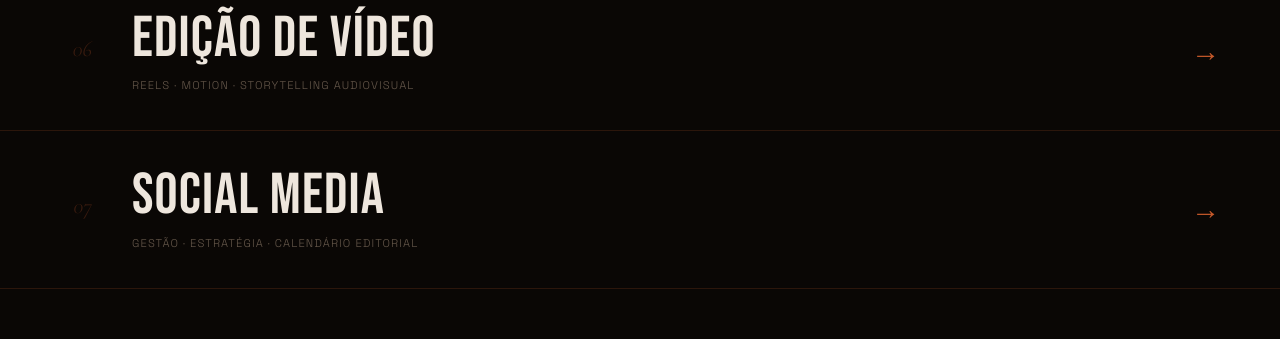
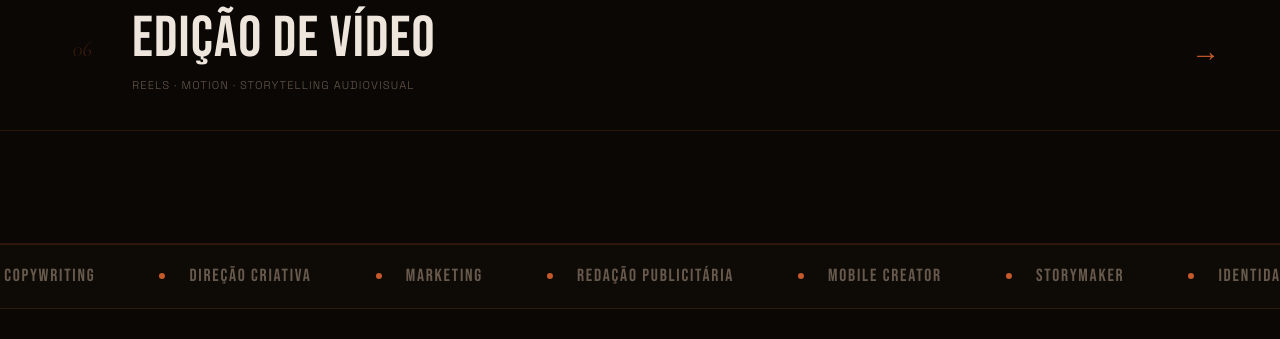
Before and after one commit to caiocpvaraujo-code/graphic-twin-bot, a React (Vite) app: page / in a window 1280 px wide. Shown: the part 1960-2299 px from the top of the page. Built offline with nearby package versions, Linux system fonts and the light colour scheme; the HTML template or start-up script is replaced by a standard one.

Commit message:
feat: remove Social Media page and navigation entry
Co-Authored-By: Claude Sonnet 4.6 <noreply@anthropic.com>

```diff
--- a/src/App.tsx
+++ b/src/App.tsx
@@ -10,7 +10,6 @@ import Storymaker from "./pages/Storymaker.tsx";
 import Copywriting from "./pages/Copywriting.tsx";
 import Design from "./pages/Design.tsx";
 import Video from "./pages/Video.tsx";
-import SocialMedia from "./pages/SocialMedia.tsx";
 import NotFound from "./pages/NotFound.tsx";
 import ScrollToTop from "./components/ScrollToTop.tsx";
 
@@ -31,7 +30,6 @@ const App = () => (
           <Route path="/copywriting" element={<Copywriting />} />
           <Route path="/design" element={<Design />} />
           <Route path="/video" element={<Video />} />
-          <Route path="/social" element={<SocialMedia />} />
           {/* ADD ALL CUSTOM ROUTES ABOVE THE CATCH-ALL "*" ROUTE */}
           <Route path="*" element={<NotFound />} />
         </Routes>
--- a/src/components/WhatAreYouLookingFor.tsx
+++ b/src/components/WhatAreYouLookingFor.tsx
@@ -38,12 +38,6 @@ const destinations = [
     title: "Edição de Vídeo",
     sub: "Reels · Motion · Storytelling audiovisual",
     path: "/video",
-  },
-  {
-    num: "07",
-    title: "Social Media",
-    sub: "Gestão · Estratégia · Calendário editorial",
-    path: "/social",
   },
 ];
 
```
